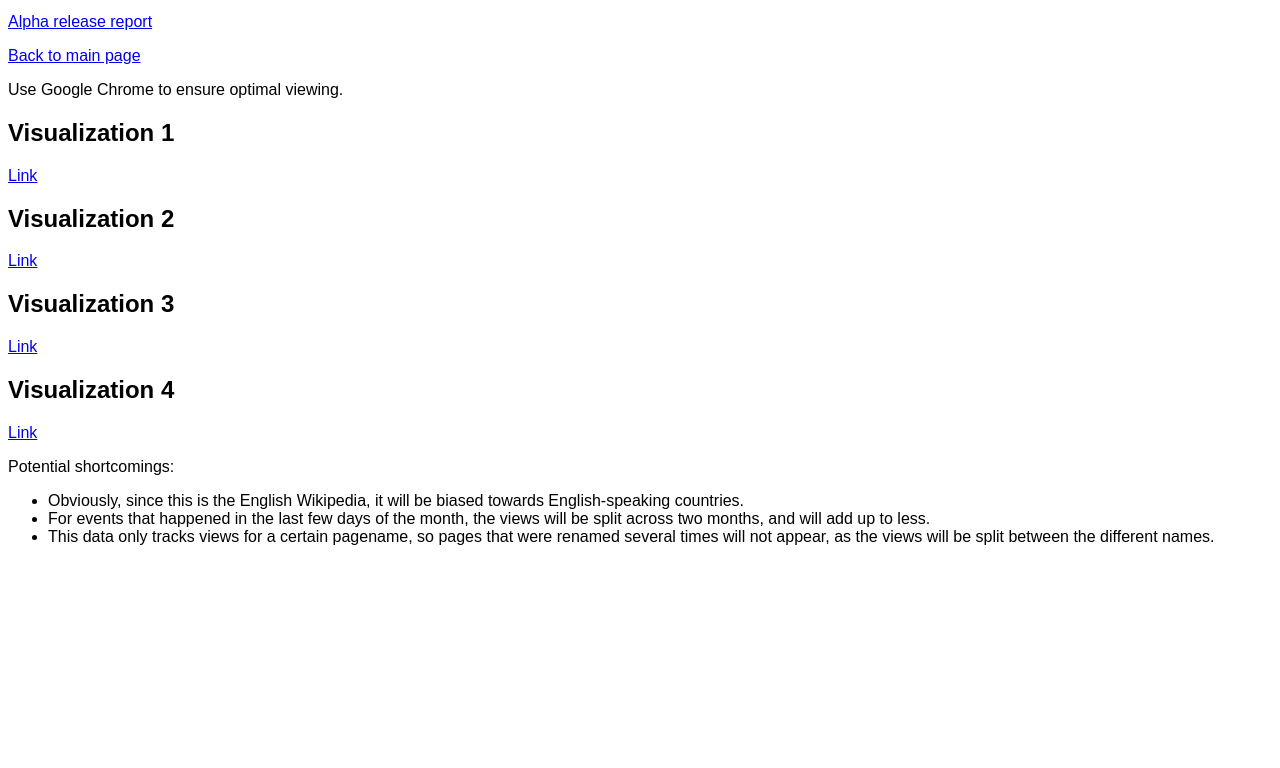
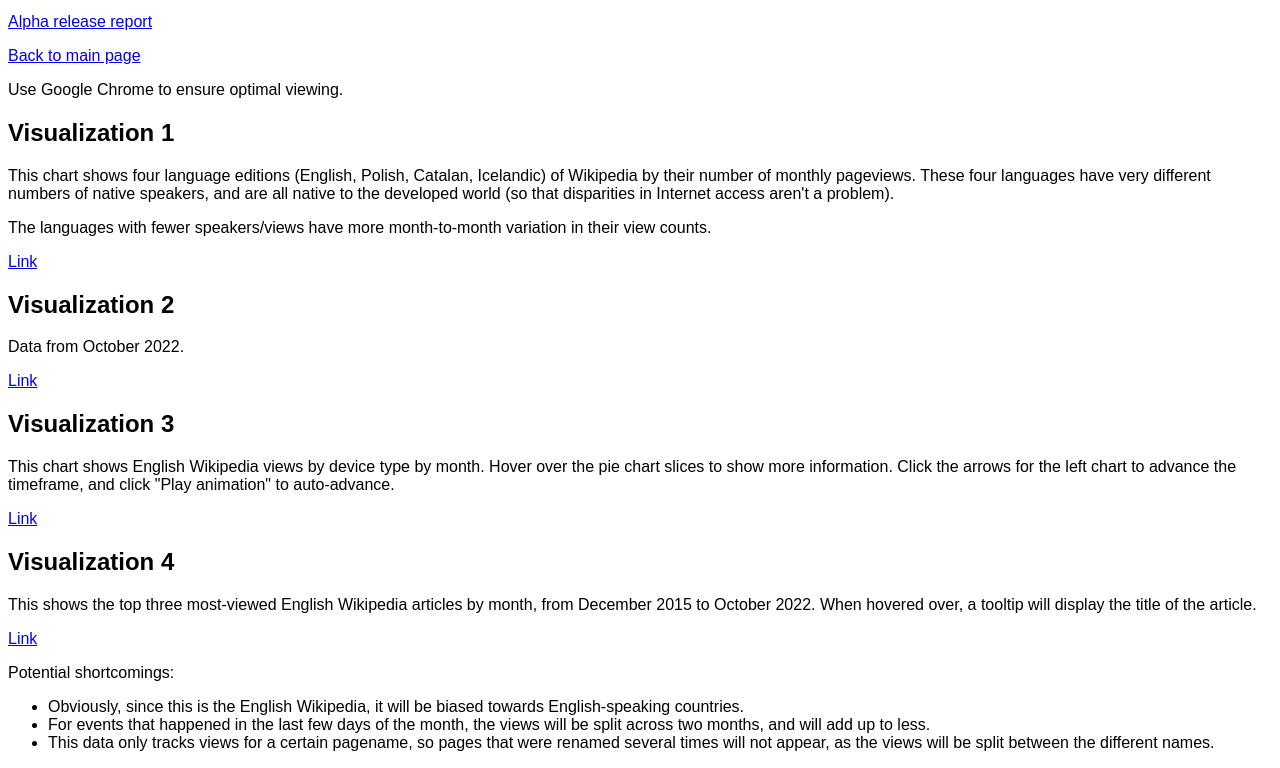
Before and after one commit to Emperor-Nathan/Emperor-Nathan.github.io, a plain HTML site: page finalproject.html in a window 1280 px wide. Shown: the part 149-917 px from the top of the page. Before the commit the page ends 800 px from the top, so only its background shows below. Drawn offline with Linux system fonts and the light colour scheme.

Commit message:
descriptions

```diff
--- a/finalproject.html
+++ b/finalproject.html
@@ -16,12 +16,17 @@
 		<p><a href='index.html'>Back to main page</a></p>
 		<p>Use Google Chrome to ensure optimal viewing.</p>
 		<h2>Visualization 1</h2>
+		<p>This chart shows four language editions (English, Polish, Catalan, Icelandic) of Wikipedia by their number of monthly pageviews. These four languages have very different numbers of native speakers, and are all native to the developed world (so that disparities in Internet access aren't a problem).</p>
+        <p>The languages with fewer speakers/views have more month-to-month variation in their view counts.</p>
 		<p><a href='Viz1/index.html'>Link</a></p>
 		<h2>Visualization 2</h2>
+		<p>Data from October 2022.</p>
 		<p><a href='Viz2/index.html'>Link</a></p>
 		<h2>Visualization 3</h2>
+		<p>This chart shows English Wikipedia views by device type by month. Hover over the pie chart slices to show more information. Click the arrows for the left chart to advance the timeframe, and click "Play animation" to auto-advance.</p>
 		<p><a href='Viz3/index.html'>Link</a></p>
 		<h2>Visualization 4</h2>
+		<p>This shows the top three most-viewed English Wikipedia articles by month, from December 2015 to October 2022. When hovered over, a tooltip will display the title of the article.</p>
 		<p><a href='Viz4/index.html'>Link</a></p>
 		<p>Potential shortcomings:</p>
 		<ul>
```
